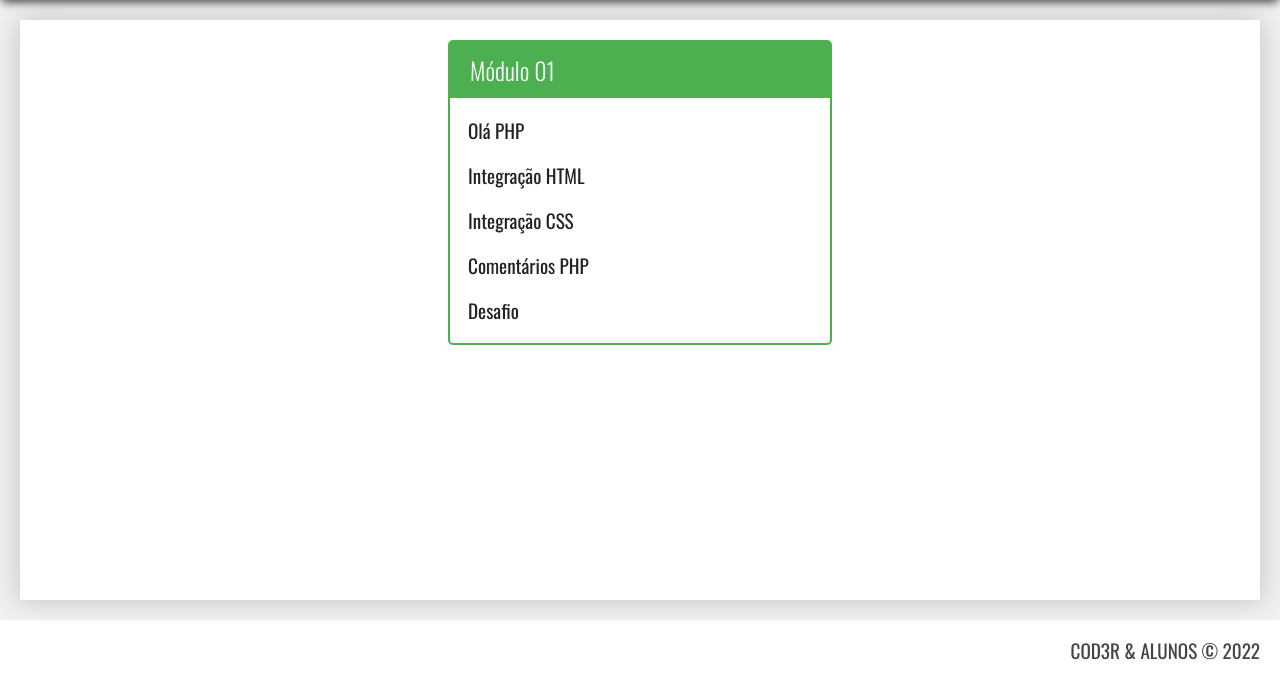
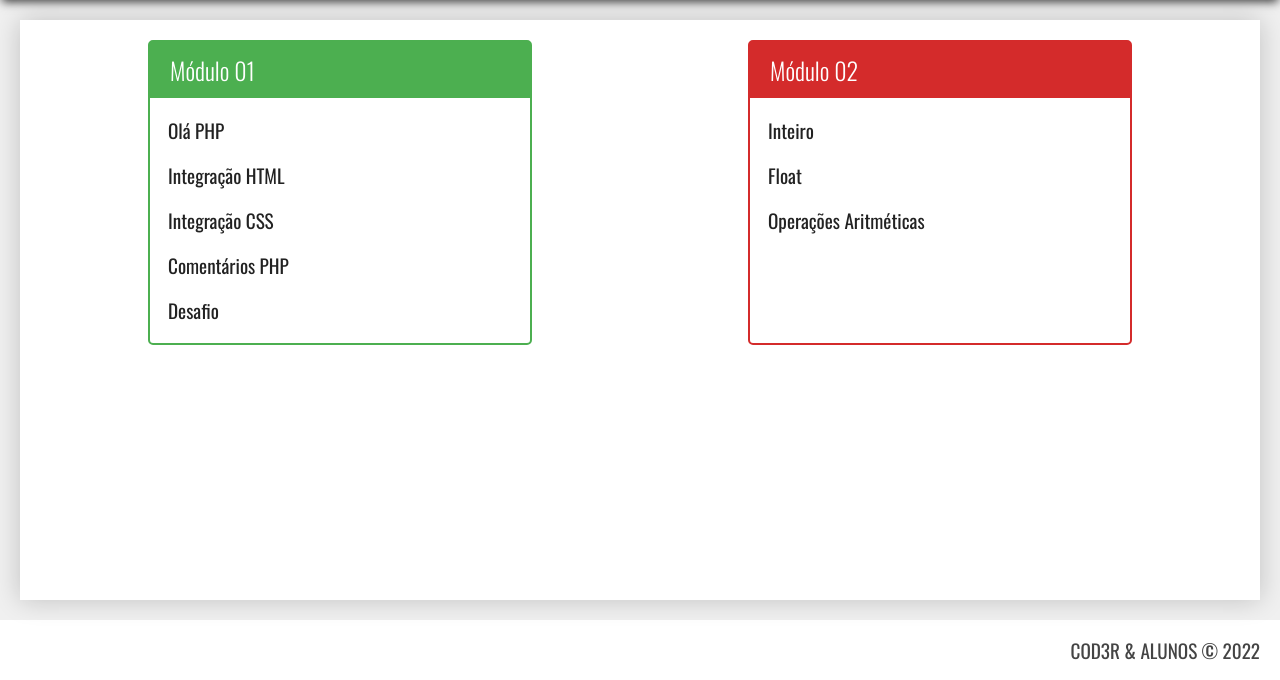
Before and after one commit to WmmyS/curso-php, a PHP site: page / in a window 1280 px wide. Shown: the part 120-800 px from the top of the page. Run offline with PHP 8.4, Linux system fonts and the light colour scheme.

Commit message:
feat: Tipos de básicos.

```diff
--- a/basico/css.php
+++ b/basico/css.php
@@ -27,7 +27,7 @@
         justify-content: center;
     }
 
-    <?='[azul]'?> {
+    <?="[azul]"?> {
         color: #4286f4;
     }
 
--- a/index.php
+++ b/index.php
@@ -46,6 +46,26 @@
                         </li>
                     </ul>
                 </div>
+                <div class="modulo vermelho">
+                    <h3>Módulo 02</h3>
+                    <ul>
+                        <li>
+                            <a href="exercicio.php?dir=tipos&file=inteiro">
+                                Inteiro
+                            </a>
+                        </li>
+                        <li>
+                            <a href="exercicio.php?dir=tipos&file=float">
+                                Float
+                            </a>
+                        </li>
+                        <li>
+                            <a href="exercicio.php?dir=tipos&file=aritmeticas">
+                                Operações Aritméticas
+                            </a>
+                        </li>
+                    </ul>
+                </div>
             </nav>
         </div>
     </main>
--- /dev/null
+++ b/tipos/aritmeticas.php
@@ -0,0 +1 @@
+<div class="titulo">Operações Aritméticas</div>
```
Also changed, not shown: tipos/float.php (added, +12 -0 lines), tipos/inteiro.php (added, +16 -0 lines).
